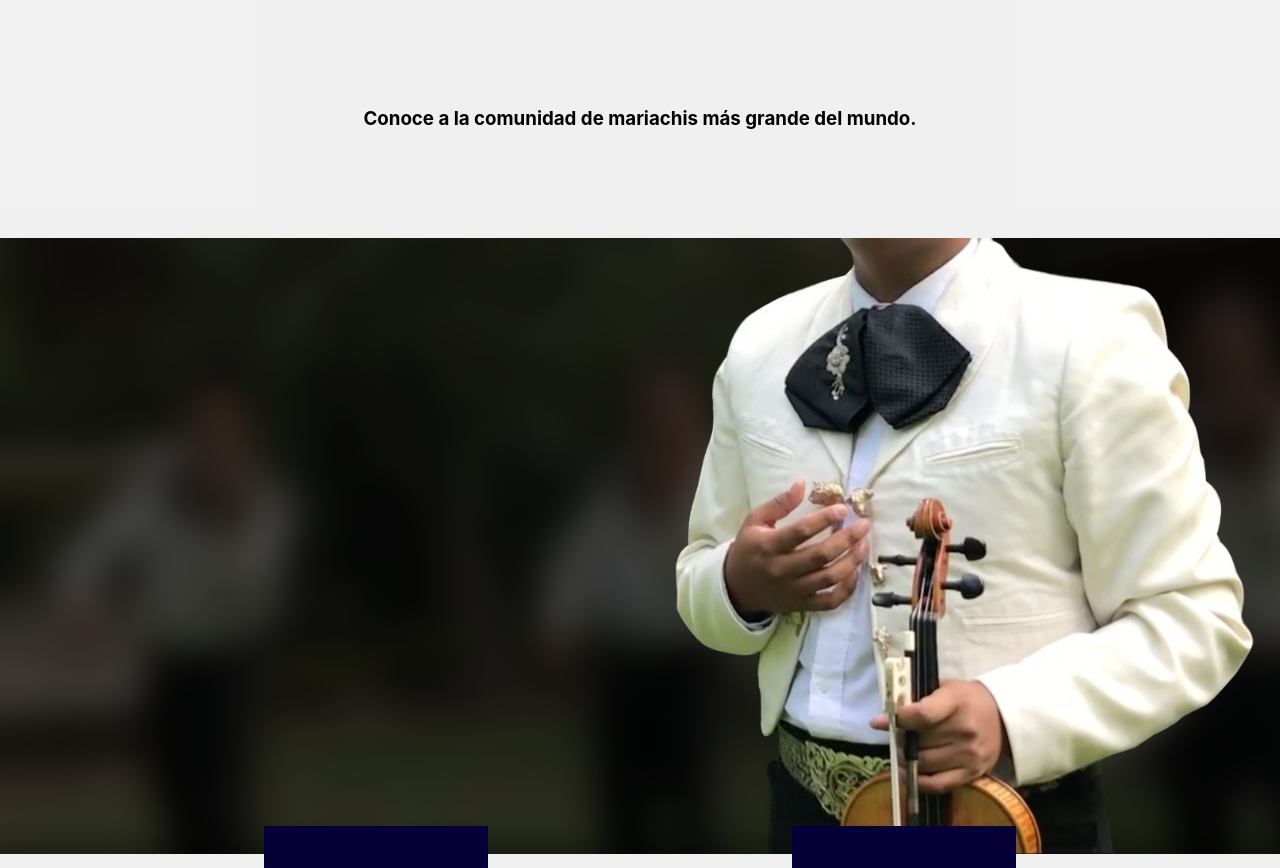
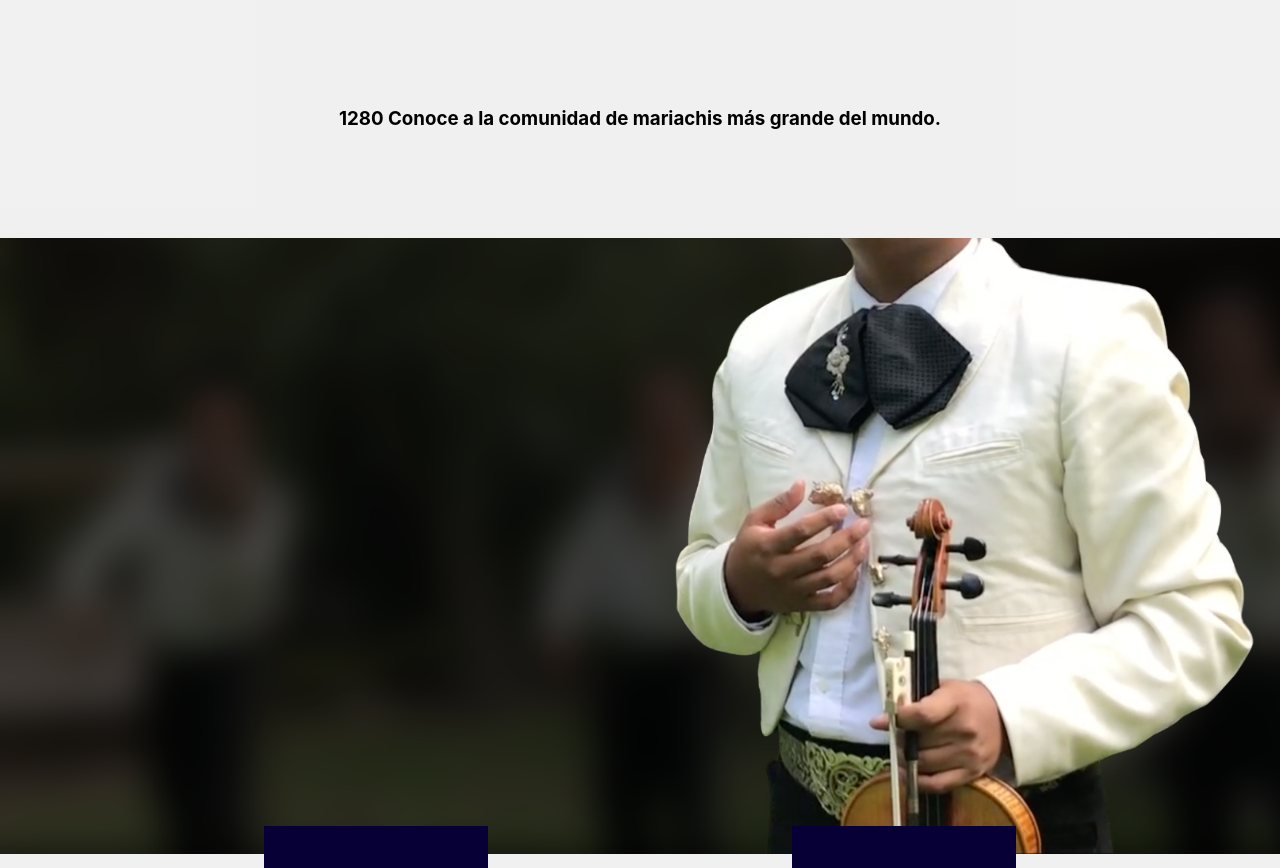
Before and after one commit to Josstell/landin-pages-mariachon, a Next.js app: page / in a window 1280 px wide. Shown: the part 1318-2186 px from the top of the page. Built offline with nearby package versions, Linux system fonts and the light colour scheme.

Commit message:
map respomsive version 2

```diff
--- a/src/pages/index.js
+++ b/src/pages/index.js
@@ -10,8 +10,9 @@ import {
 } from "../components/IconsSvg"
 import { estados } from "@helpers/estados"
 
-export default function Home({ data, stateArrayNames }) {
+export default function Home({ stateArrayNames }) {
   const size = useWindowSize()
+  console.log(size.width)
 
   return (
     <div className="container">
@@ -37,10 +38,11 @@ export default function Home({ data, stateArrayNames }) {
         </div>
       </main>
 
-      {size.width > 800 && <Map regions={stateArrayNames} />}
-      {size.width < 800 && <MapTwo />}
+      {size.width > 800 ? <Map regions={stateArrayNames} /> : <MapTwo />}
       <div className="text">
-        <h3>Conoce a la comunidad de mariachis más grande del mundo.</h3>
+        <h3>
+          {size.width} Conoce a la comunidad de mariachis más grande del mundo.
+        </h3>
       </div>
       <div
         className="imageRow"
```
